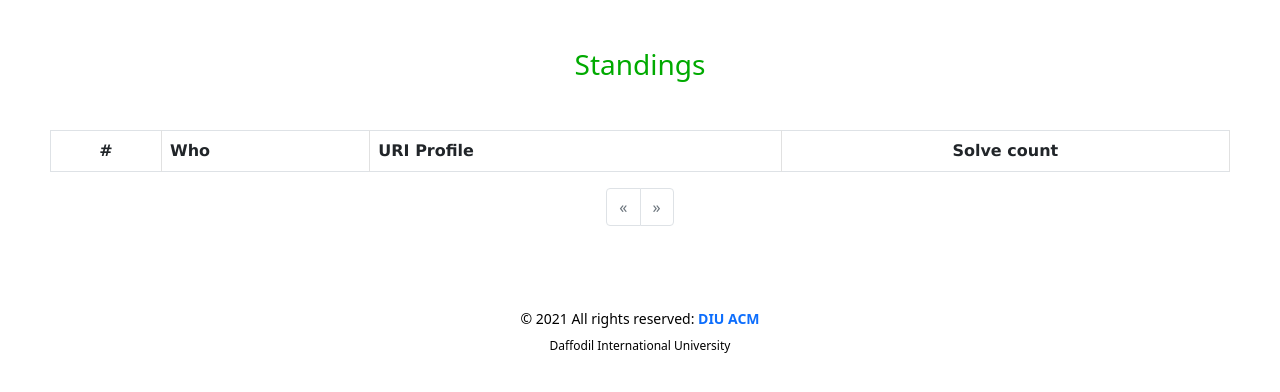
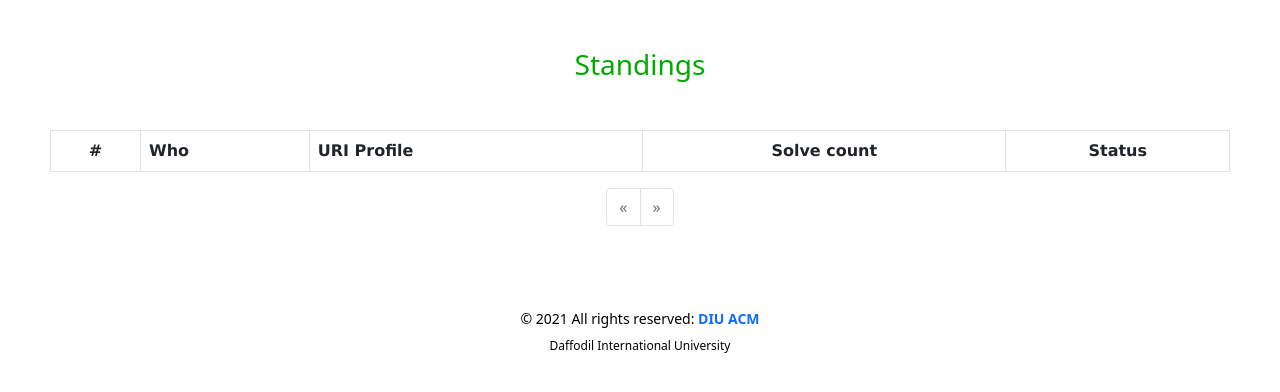
Before and after one commit to smhimran/GreenDivision, a Django app: page /standings/ in a window 1280 px wide. Shown: the part 183-575 px from the top of the page. Run offline with Django 3.2, Linux system fonts and the light colour scheme; lists and menus that the app fills with data are empty.

Commit message:
feat: Status in Standings

```diff
--- a/public/templates/public/index.html
+++ b/public/templates/public/index.html
@@ -70,6 +70,7 @@
                             <th scope="col">Who</th>
                             <th scope="col">URI Profile</th>
                             <th scope="col" class="text-center">Solve count</th>
+                            <th scope="col" class="text-center">Status</th>
                         </tr>
                     </thead>
                     <tbody>
@@ -79,6 +80,19 @@
                             <td> <a class="text-decoration-none" href="{% url 'public:profile' profile.user.id %}"> {{ profile.name }} </a> </td>
                             <td> <a target="_blank" class="text-decoration-none" href="{{ profile.uri_link }}"> {{ profile.name }} </a> </td>
                             <td class="cnt text-center">{{ profile.solve_count }}</td>
+                            {% if profile.status == 'Active' %}
+                                <td class="text-success text-center">Active</td>
+
+                            {% elif profile.status == 'Blue' %}
+                                <td class="text-primary text-center">Blue Member</td>
+
+                            {% elif profile.status == 'Eligible' %}
+                                <td style="color: #0bb text-center">Eligible for Blue</td>
+
+                            {% else %}
+                                <td class="text-secondary text-center">Inactive</td>
+
+                            {% endif %}
                         </tr>
 
                         {% endfor %}
```
